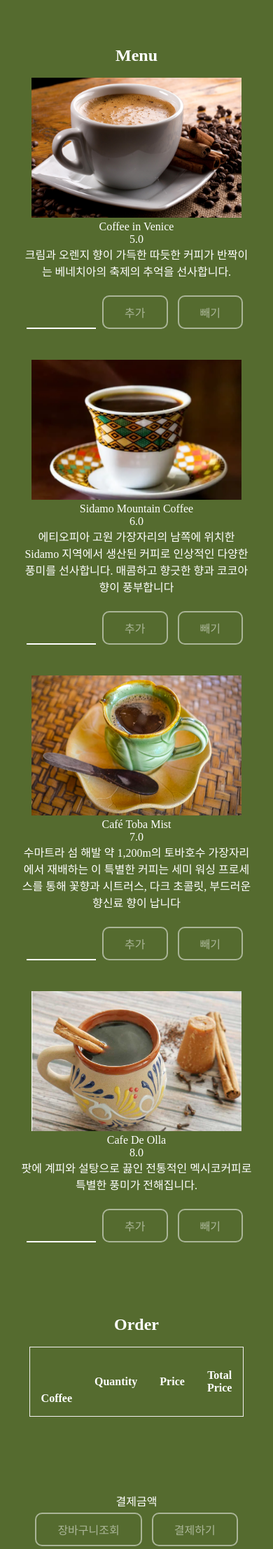
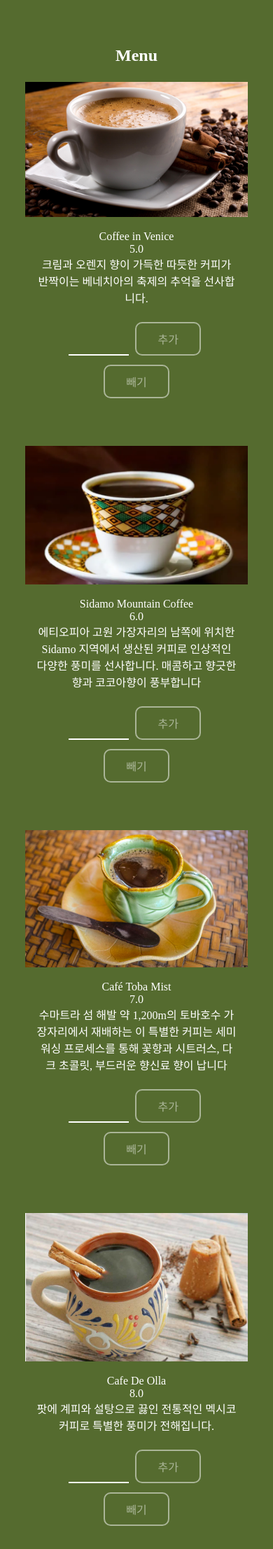
Before and after one commit to Henry-choi426/TeamProject01, a Flask app: page /menupage in a window 390 px wide. Shown: the part 37-2250 px from the top of the page at 70% size. Run offline with Flask 2, Linux system fonts and the light colour scheme; lists and menus that the app fills with data are empty.

Commit message:
Update style.css

```diff
--- a/static/css/style.css
+++ b/static/css/style.css
@@ -116,3 +116,82 @@ tr:nth-child(even) {
   margin-top: 20px;
   width: 100%;
 }
+
+div.gallery img {
+  width: 100%;
+  height: auto;
+}
+
+div.desc {
+  padding: 15px;
+  text-align: center;
+}
+
+.responsive {
+  padding: 0 6px;
+  width: 60%;
+  margin: auto;
+}
+
+@media only screen and (max-width: 700px) {
+  .responsive {
+    width: 49.99999%;
+    margin: 6px 0;
+  }
+}
+
+@media only screen and (max-width: 500px) {
+  .responsive {
+    width: 100%;
+  }
+}
+
+@media screen and (max-width:600px) {
+  .column {
+    width: 100%;
+    }
+}
+
+table {
+  border-collapse: collapse;
+  border-spacing: 0;
+  width: 70%;
+  border: 1px solid rgb(243, 240, 240);
+  text-align: center;
+  margin: auto;
+}
+
+th,
+td {
+  text-align: center;
+  padding: 16px;
+}
+
+th:first-child,
+td:first-child {
+  text-align: left
+}
+
+tr:nth-child(even) {
+  background-color: #f2f2f2
+}
+
+.fa-Price {
+  color: skyblue;
+}
+
+.fa-Quant {
+  color: skyblue;
+}
+
+.fa-Total {
+  color: lightcoral;
+}
+
+.footer {
+  padding: 20px;
+  text-align: center;
+  background: black;
+  margin-top: 20px;
+  width: 100%;
+}
```
